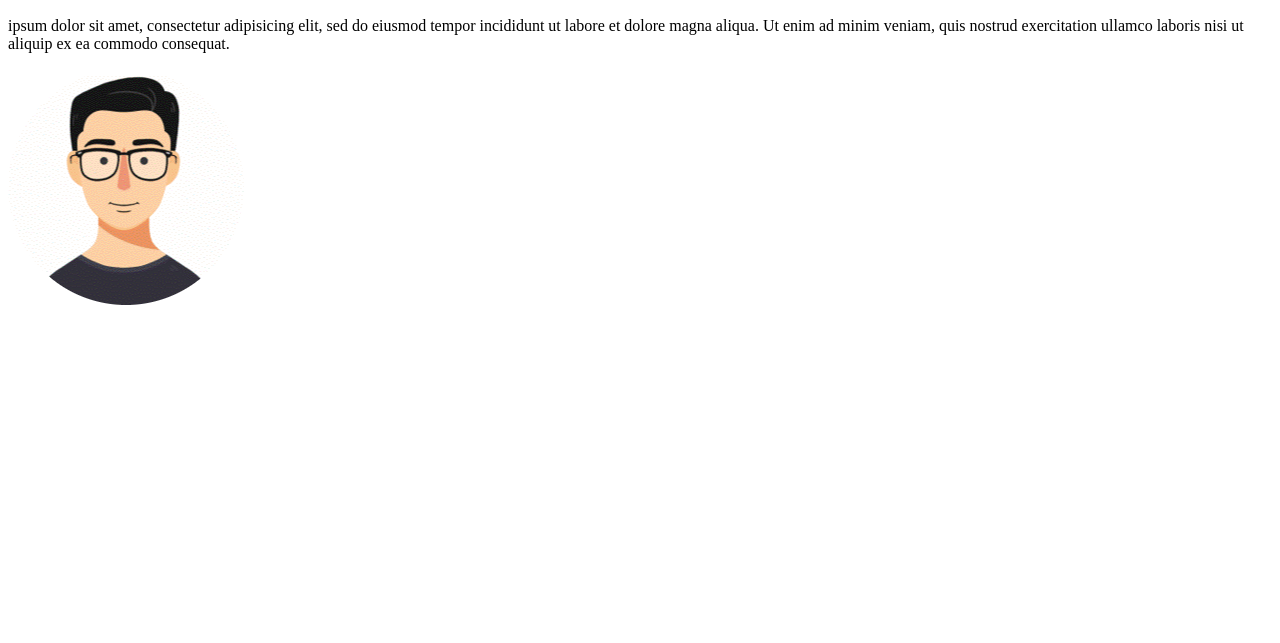
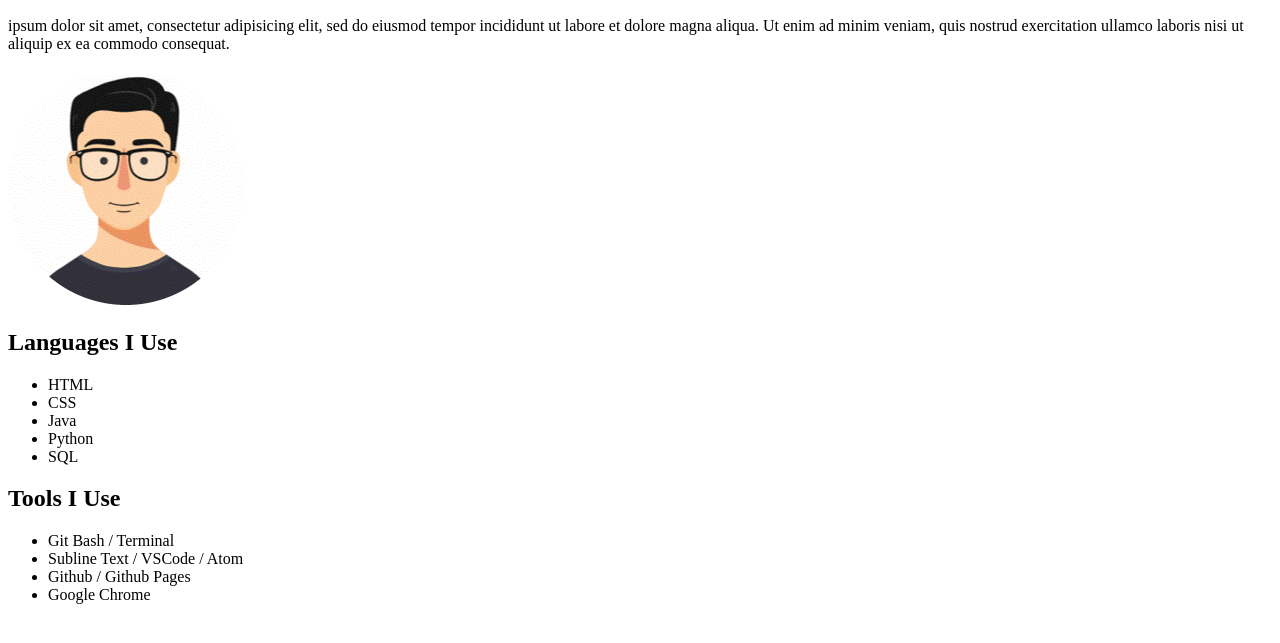
Before and after one commit to Gabrieldan99/portfolio, a plain HTML site: page index.html in a window 1280 px wide. Shown: the part 97-740 px from the top of the page. Drawn offline with Linux system fonts and the light colour scheme.

Commit message:
#4 - Add some list

```diff
--- a/index.html
+++ b/index.html
@@ -15,8 +15,27 @@ consequat.</Lorem> </p>
 <img src="images/heading.png" alt="My photo">
 </section>
 
-<section id="gallery"> </section>
-<h1></h1>
+<section id="gallery">
+<div class="tools">
+	<h2>Languages I Use</h2>
+	<ul>
+		<li>HTML</li>
+		<li>CSS</li>
+		<li>Java</li>
+		<li>Python</li>
+		<li>SQL</li>
+	</ul>
+</div>
+<div class="tools">
+	<h2>Tools I Use</h2>
+	<ul>
+		<li>Git Bash / Terminal</li>
+		<li>Subline Text / VSCode / Atom</li>
+		<li>Github / Github Pages</li>
+		<li>Google Chrome</li>
+	</ul>
+</div>
+</section>
 </div>
 </body>
 </html>
```
